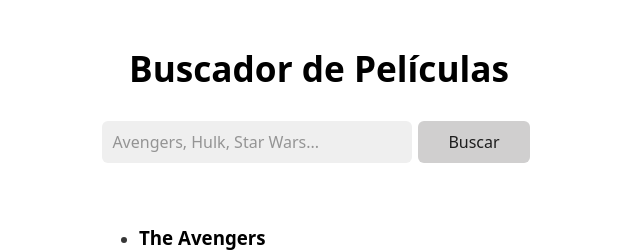
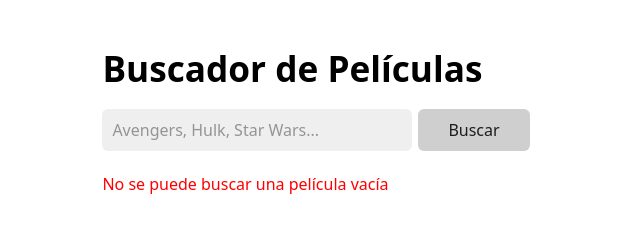
Before and after one commit to sgilmar/react-lab, a React (Vite) app in the folder projects/05-react-buscador-peliculas/: page / in a window 1280 px wide. Shown: the top 252 px of the page, without its empty margins (321-961 px from the left). Built offline with nearby package versions, Linux system fonts and the light colour scheme.

Commit message:
get the form inputs in a controlled way

```diff
--- a/projects/05-react-buscador-peliculas/src/App.jsx
+++ b/projects/05-react-buscador-peliculas/src/App.jsx
@@ -1,19 +1,23 @@
 import './App.css'
 import {Movies} from "./components/Movies.jsx";
 import {useMovies} from "./hooks/useMovies.js";
-import {useRef} from "react";
+import {useEffect, useRef, useState} from "react";
 
 function App() {
   const { movies } = useMovies()
-  const inputRef = useRef()
+  const [movie, setMovie] = useState('')
+  const [error, setError] = useState(null)
+
+  // const inputRef = useRef()
 
   // get form inputs when there are many
   const handleSubmit = (event) => {
     event.preventDefault()
-    const { movie } = Object.fromEntries(
-      new window.FormData(event.target)
-    )
-    if (movie !== '') console.log(movie)
+    // const { movie } = Object.fromEntries(
+    //   new window.FormData(event.target)
+    // )
+    // if (movie !== '')
+    console.log(movie)
   }
 
   // get the form inputs when there are few
@@ -32,16 +36,48 @@ function App() {
   //   console.log(value)
   // }
 
+  const handleChange = (event) => {
+    const newMovie = event.target.value
+    if (newMovie.startsWith(' ')) return
+    setMovie(newMovie)
+  }
+
+  // Input validation
+  useEffect(() => {
+    if (movie === '') {
+      setError('No se puede buscar una película vacía')
+      return
+    }
+
+    if (movie.match(/^\d+$/)) {
+      setError('No se puede buscar una película con un número')
+      return;
+    }
+
+    if (movie.length < 3) {
+      setError('La búsqueda debe tener al menos 3 caracteres')
+      return;
+    }
+
+    setError(null)
+  },[movie])
+
   return (
     <div className='page-movies'>
-      <h1>Buscador de Películas</h1>
-
       <header>
+        <h1>Buscador de Películas</h1>
         <form className='form' onSubmit={handleSubmit}>
           {/*<input ref={inputRef} type='text' placeholder='Avengers, Hulk, Star Wars...'/>*/}
-          <input type='text' name='movie' placeholder='Avengers, Hulk, Star Wars...'/>
+          <input
+            onChange={handleChange}
+            value={movie}
+            type='text'
+            name='movie'
+            placeholder='Avengers, Hulk, Star Wars...'
+          />
           <button type='submit'>Buscar</button>
         </form>
+        {error && <p style={{ color: 'red' }}>{error}</p>}
       </header>
 
       <main>
```
